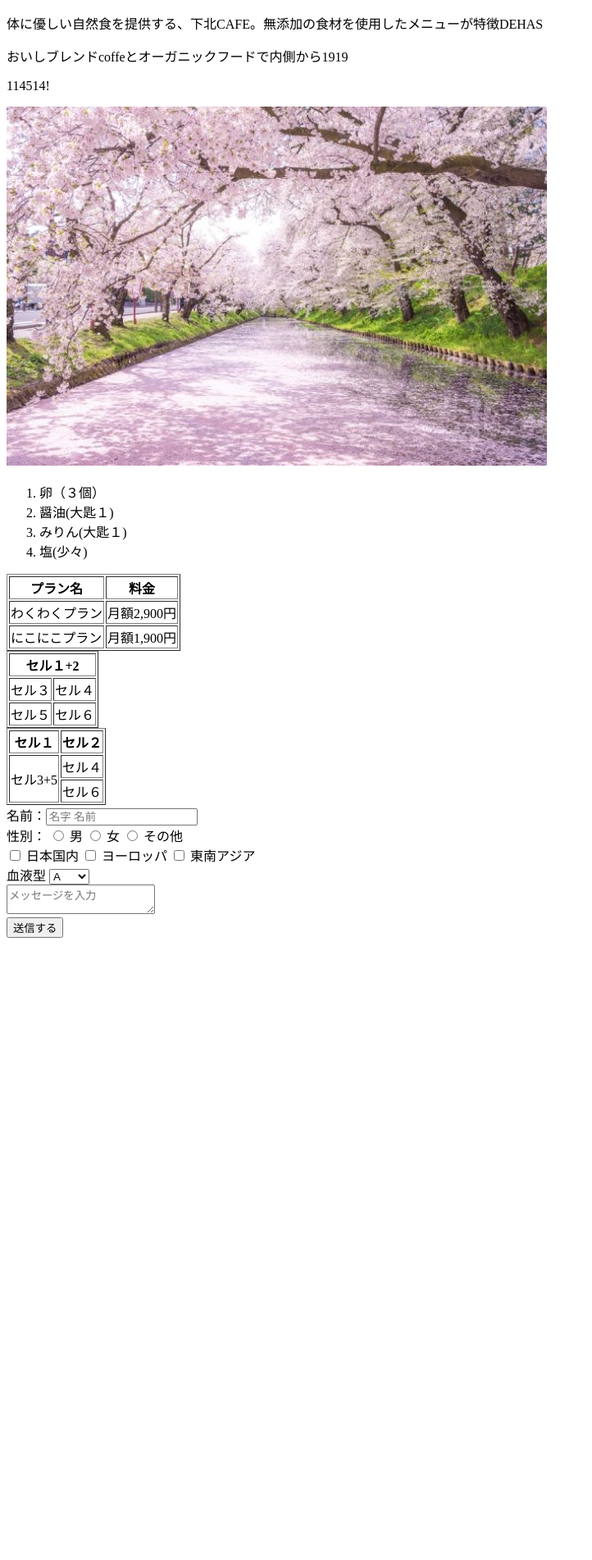
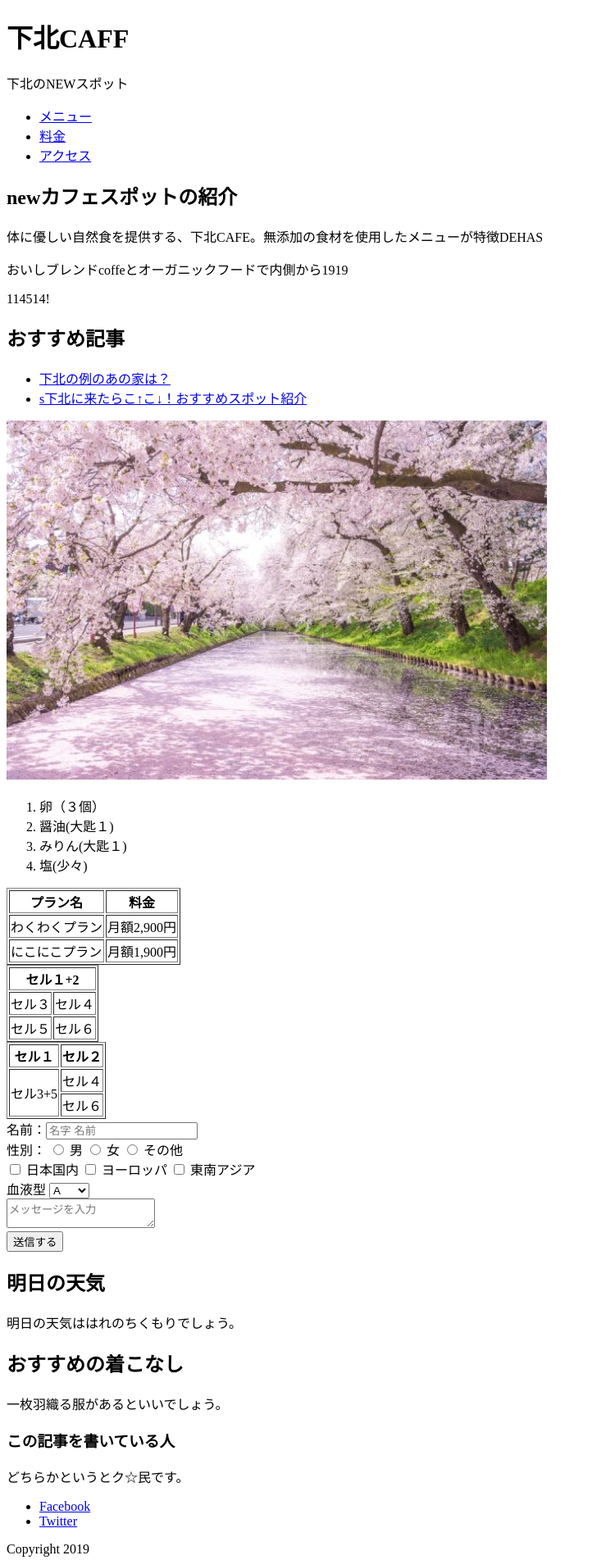
Before and after one commit to pam-jgn/web_sample1, a plain HTML site: page sample2/index.html in a window 1280 px wide. Shown: the whole page at 82% size, without its empty margins (0-722 px from the left). Before the commit the page ends 1152 px from the top, so only its background shows below. Drawn offline with Linux system fonts and the light colour scheme.

Commit message:
ブロック要素でグループ分け

```diff
--- a/sample2/index.html
+++ b/sample2/index.html
@@ -8,19 +8,49 @@
 </head>
 <body>
     <!--メインコンテンツここから-->
+    <header>
+        <h1>下北CAFF</h1>
+        <p>下北のNEWスポット</p>
+        <nav>
+            <ul>
+                <li><a href="#">メニュー</a></li>
+                <li><a href="#">料金</a></li>
+                <li><a href="#">アクセス</a></li>
+            </ul>
+        </nav>
+    </header>
 
+    <main>
+        <article>
+            <h2>newカフェスポットの紹介</h2>
             <p>体に優しい自然食を提供する、下北CAFE。無添加の食材を使用したメニューが特徴DEHAS</p>
             <p>おいしブレンドcoffeとオーガニックフードで内側から1919</p>
             <p>114514!</p>
+        </article>
+        <section>
+            <h2>おすすめ記事</h2>
+            <ul>
+                <li><a href="#">下北の例のあの家は？</a></li>
+                <li><a href="#">s下北に来たらこ↑こ↓！おすすめスポット紹介</a></li>
+            </ul>
+        </section>
+
+        <div>
             <a href="https://google.co.jp" target="_blank">
                 <img src="images/sakura.jpg" alt="美しい桜">
             </a>
+        </div>
+
+        <div>
             <ol>
                 <li>卵（３個）</li>
                 <li>醤油(大匙１)</li>
                 <li>みりん(大匙１)</li>
                 <li>塩(少々)</li>
             </ol>
+        </div>
+
+        <div>
             <table border="1">
                 <tr>
                     <th>プラン名</th>
@@ -63,7 +93,9 @@
                     <td>セル６</td>
                 </tr>
             </table>
+        </div>
 
+        <div>
             <form action="example.php" method="post" name="contact-form">
                 名前：<input type="text" placeholder="名字 名前">
                 <br />
@@ -96,5 +128,29 @@
                 <input type="submit" value="送信する">
                 <br />
             </form>
+        </div>
+
+        <article>
+            <h1>明日の天気</h1>
+            <p>明日の天気ははれのちくもりでしょう。</p>
+        </article>
+        <section>
+            <h2>おすすめの着こなし</h2>
+            <p>一枚羽織る服があるといいでしょう。</p>
+        </section>
+    </main>
+
+    <aside>
+        <h3>この記事を書いている人</h3>
+        <p>どちらかというとク☆民です。</p>
+    </aside>
+
+    <footer>
+        <ul>
+            <li><a href="#">Facebook</a></li>
+            <li><a href="#">Twitter</a></li>
+        </ul>
+        <p>Copyright 2019</p>
+    </footer>
 </body>
 </html>
```
Lines whose indentation alone changed are shown as unchanged.
